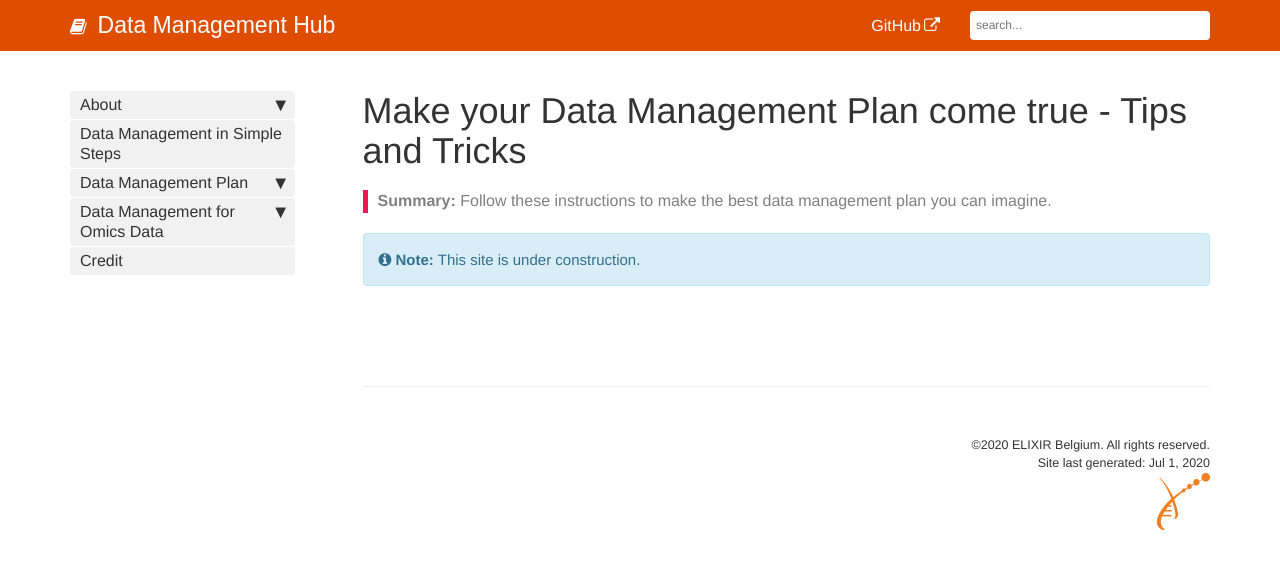
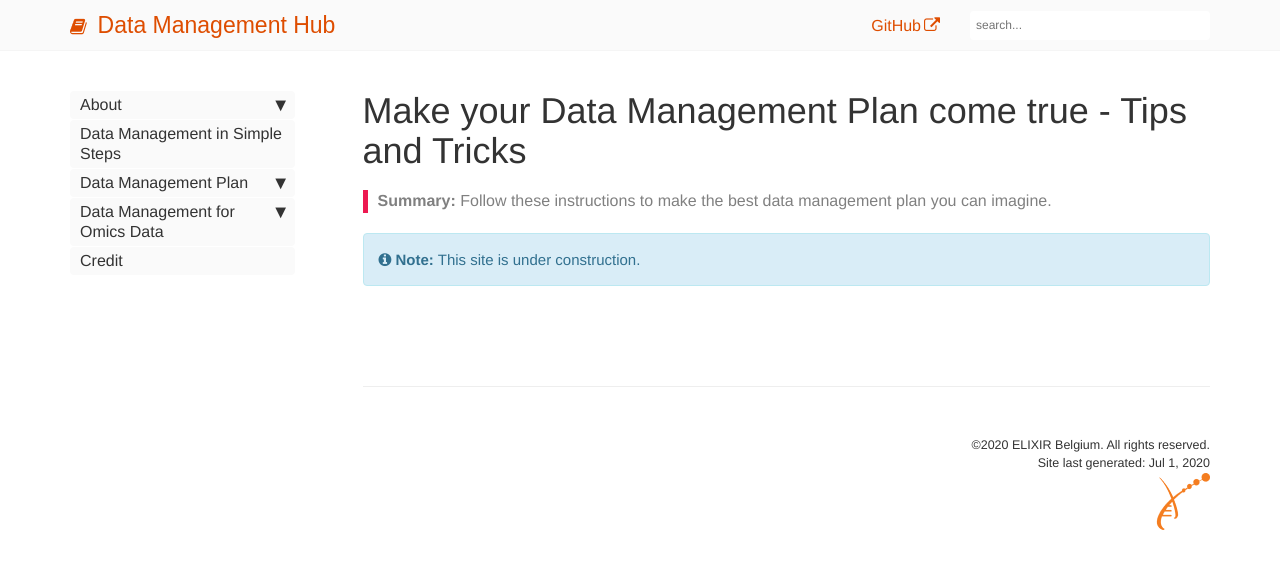
Before and after one commit to ELIXIR-Belgium/rdm-guide, a Jekyll site: the page built from index.md, in a window 1280 px wide. Shown: the top 569 px of the page. Built offline with Jekyll 4.4.1, drawn with Linux system fonts in a browser that asks for light colours; some web fonts are replaced.

Commit message:
nice on eyes theme

```diff
--- a/css/customstyles.css
+++ b/css/customstyles.css
@@ -372,7 +372,7 @@ background-color: #347DBE;
     font-size: 14px;
     line-height: 18px;
     padding: 2px 10px;
-    background-color: #f1f1f1;
+    background-color: #fafafa;
     border-radius: 4px;
 }
 
@@ -399,7 +399,7 @@ ul#mysidebar {
 
 
 .nav ul li a {
-    background-color: #FAFAFA;
+    background-color: #FFFFFF;
 }
 
 .nav li a {
--- a/css/theme-blue.css
+++ b/css/theme-blue.css
@@ -38,19 +38,19 @@ a[data-toggle="tooltip"] {
 }
 
 .navbar-inverse {
-    background-color: #de4d00;
-    border-color: #de4d00;
+    background-color: #FAFAFA;
+    border-color: #f5f5f5;
 }
 .navbar-inverse .navbar-nav>li>a, .navbar-inverse .navbar-brand {
-    color: white;
+    color: #de4d00;
 }
 
 .navbar-inverse .navbar-nav>li>a:hover, a.fa.fa-book.fa-lg.navbar-brand:hover {
-     color: #f0f0f0;
+     color: #c14300;
 }
 
 a.navbar-brand:hover {
-  color: #f0f0f0;
+  color: #FAFAFA;
 }
 
 .navbar-inverse .navbar-nav > .open > a, .navbar-inverse .navbar-nav > .open > a:hover, .navbar-inverse .navbar-nav > .open > a:focus {
@@ -113,9 +113,13 @@ li.sidebarTitle {
 }
 
 .navbar-inverse .navbar-toggle:focus, .navbar-inverse .navbar-toggle:hover {
-    background-color: #c14300;
+    background-color: #f5f5f5;
 }
 
 .navbar-inverse .navbar-toggle {
-    border-color: #de4d00;
+    border-color: #FAFAFA;
 }
+
+.navbar-inverse .navbar-toggle .icon-bar {
+    background-color: #de4d00;
+}
```
